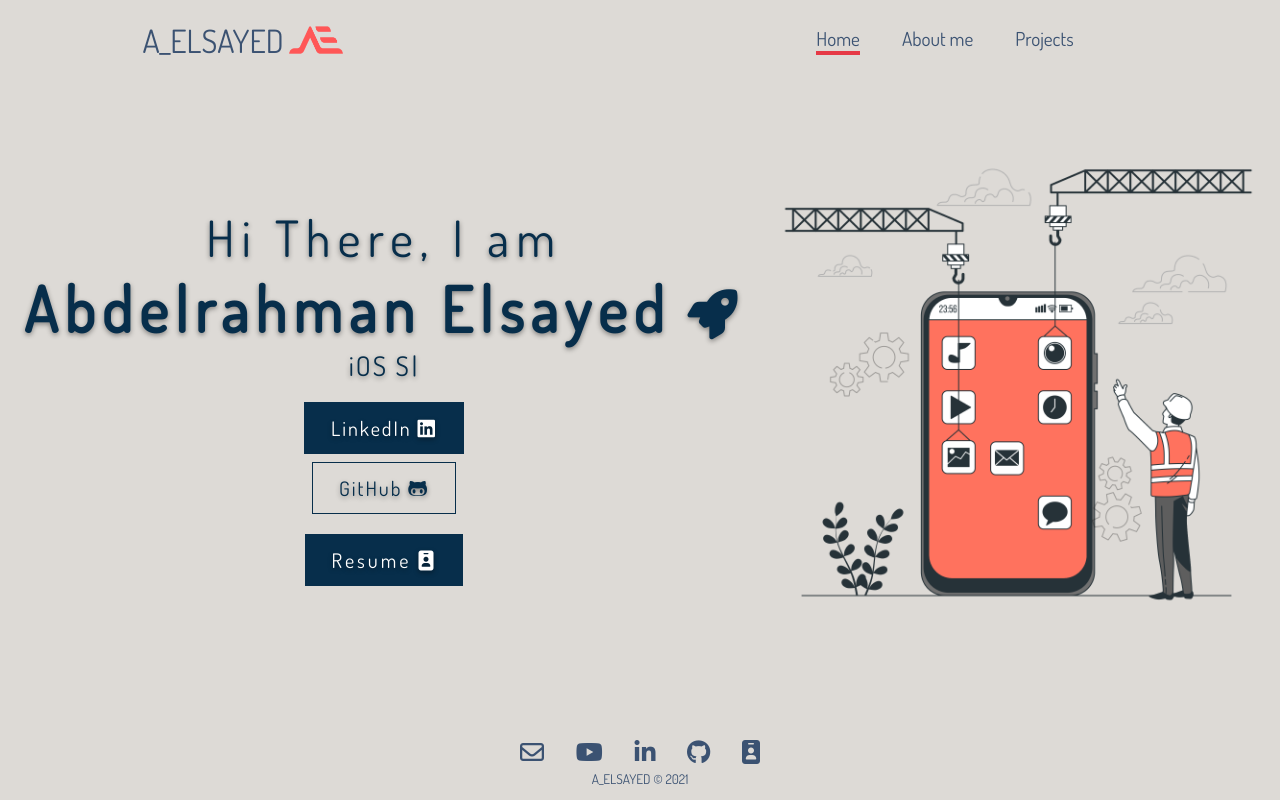
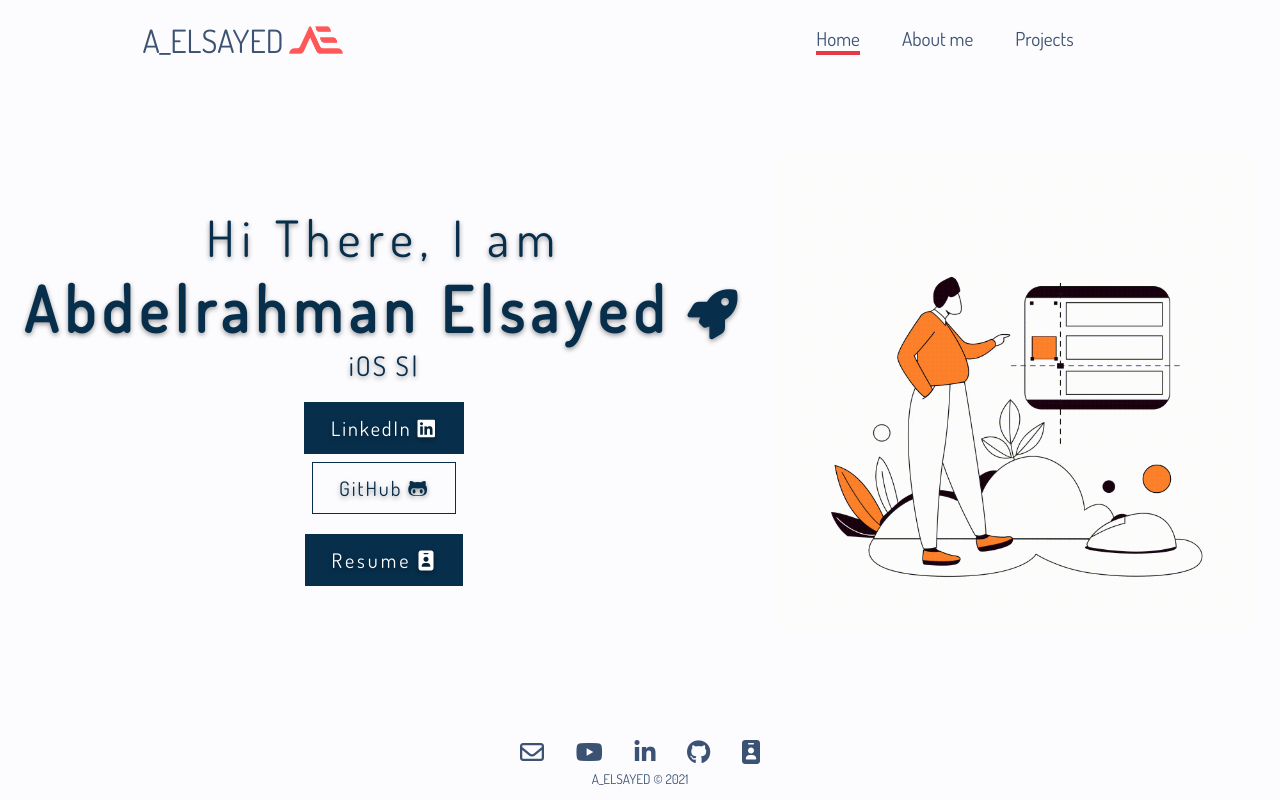
Before and after one commit to abdel-elsayed/personal-portfolio, a React (Create React App) app: page /Home in a window 1280 px wide. Built offline with nearby package versions, Linux system fonts and the light colour scheme.

Commit message:
changed homescreen illustration.

```diff
--- a/src/components/Skills.js
+++ b/src/components/Skills.js
@@ -193,7 +193,7 @@ function Skills(props) {
             <li className="skill">
               <img
                 alt="bitbucket"
-                src="https://cdn.worldvectorlogo.com/logos/bitbucket-icon.svg"
+                src="https://cdn.iconscout.com/icon/free/png-256/bitbucket-8-1175256.png"
                 width= "45"
               />
               </li>
--- a/src/pages/Home.js
+++ b/src/pages/Home.js
@@ -3,6 +3,7 @@ import "../App.css";
 import TitleMessage from "../components/TitleMessage";
 //import illust from "../assets/mirage-644.png";
 import illust1 from "../assets/Illust1.png";
+import illust3 from "../assets/illust3.gif";
 import "../styling/Home.css";
 
 function Home() {
@@ -13,7 +14,7 @@ function Home() {
         <img
           alt="waving-hand-illustration"
           className="illustration"
-          src={illust1}
+          src={illust3}
         />
       </div>
     </div>
--- a/src/styling/Home.css
+++ b/src/styling/Home.css
@@ -1,7 +1,7 @@
 html {
   /* background: url("https://images.unsplash.com/photo-1612538498456-e861df91d4d0?ixid=MnwxMjA3fDB8MHxwaG90by1wYWdlfHx8fGVufDB8fHx8&ixlib=rb-1.2.1&auto=format&fit=crop&w=1567&q=80")
     no-repeat center center fixed; */
-  background-color: #dddad6;
+  background-color: #FCFCFF;
   -webkit-background-size: cover;
   -moz-background-size: cover;
   -o-background-size: cover;
```
Also changed, not shown: src/assets/illust3.gif (added).
